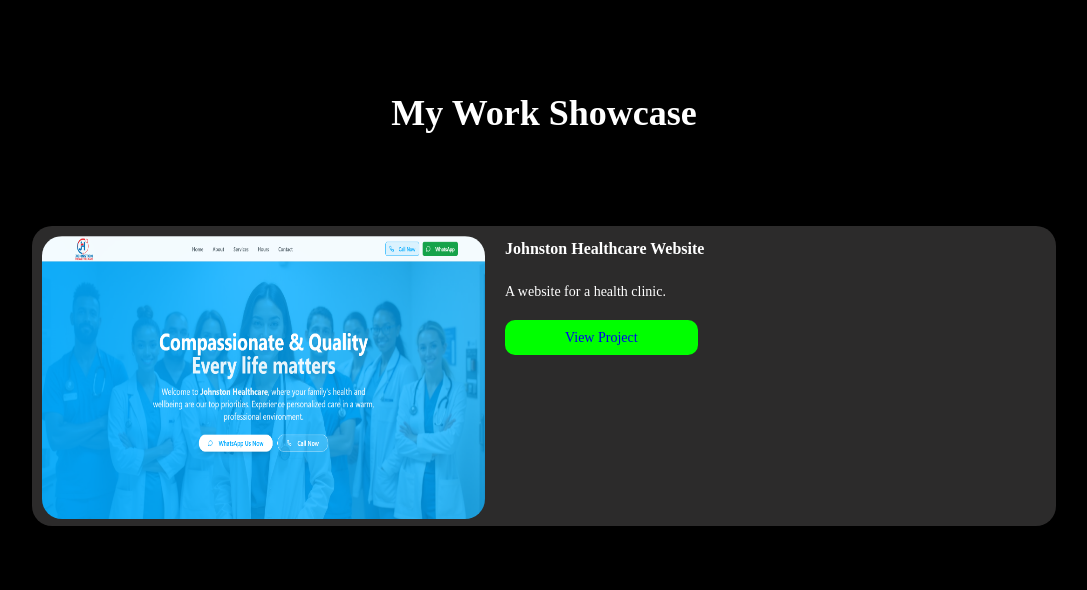
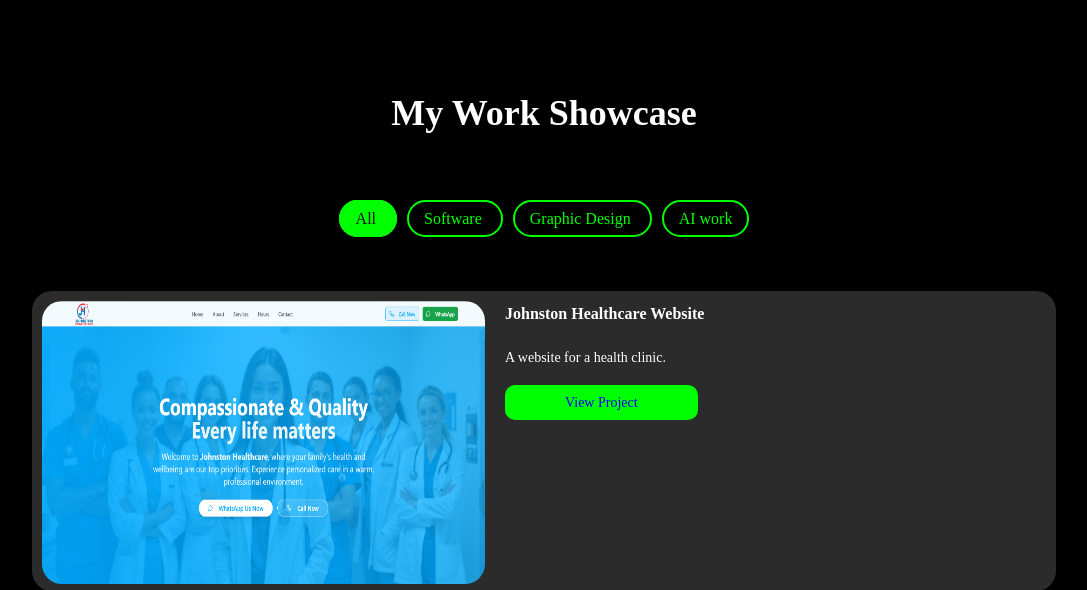
Before and after one commit to Polymathh/myportfoilio, a Django app: page / in a window 1280 px wide. Shown: the part 1465-2055 px from the top of the page, without its empty margins (96-1183 px from the left). Run offline with Django 5.2, Linux system fonts and the light colour scheme; data comes from the database, SQL or seed files in the repository.

Commit message:
initial commit

```diff
--- a/portfolio_project/main/static/css/styles.css
+++ b/portfolio_project/main/static/css/styles.css
@@ -8,8 +8,6 @@ nav ul li a{ text-decoration: none; color: #fff; font-weight: 400; font-size: 14
 nav ul li a:hover { color: #00FF00; } .hero{ text-align: center; padding: 6rem 2rem; }
 .hero h1{ font-size: 36px; padding-bottom: 14px; padding-top: 80px; font-weight: 600; }
 #p1{ font-size: 32px; font-weight: 500; padding-bottom: 14px;}
-
-
 #p2{ font-size: 24px; font-weight: 400; padding-bottom: 180px; }
 .hero .socials{ display: flex; justify-content: center; gap: 74px; }
 .hero .socials img{ width: 50px; transition: 0.3s; filter: brightness(0) invert(1); }
@@ -35,6 +33,26 @@ nav ul li a:hover { color: #00FF00; } .hero{ text-align: center; padding: 6rem 2
 /* projects section */
 .projects { padding: 5rem 10%; text-align: center; }
 .projects h2 { padding-bottom: 63px; }
+.project-nav {
+  margin: 0; padding-bottom: 40px;
+}
+.project-nav a {
+  background: transparent;
+  border: 2px solid #0f0;
+  color: #0f0;
+  padding: 8px 15px;
+  margin: 5px;
+  border-radius: 20px;
+  text-decoration: none;
+  transition: 0.3s;
+}
+.project-nav a.active,
+.project-nav a:hover {
+  background: #0f0;
+  color: #111;
+}
+
+
 .project-grid { display: grid; grid-template-columns: repeat(auto-fit, minmax(300px, 1fr)); gap: 47px; }
 .project-card { gap: 10px; display: flex; height: 300px; background: #2c2b2b; padding: 10px; border-radius: 20px; text-align: left; transition:0.3s; width: 1024px; height: 300px; margin: 20px auto; }
 .project-card:hover { transform: translateY(-6px); box-shadow: 0 0 18px rgba(0, 255, 102, 0.9); }
@@ -130,7 +148,10 @@ nav ul li a:hover { color: #00FF00; } .hero{ text-align: center; padding: 6rem 2
     .project-card h3 { font-size: 16px; font-weight: 600; margin-left: 10px; margin-bottom: 10px; }
     .project-card p { font-size: 14px; font-weight: 400; margin-left: 10px; margin-bottom: 40px; }
     .project-card .btn { background: #00FF00; width: 500px; padding: 5px 60px; border-radius: 10px; cursor: pointer; margin-top: auto; }
-
+    .project-nav a {
+      font-size: 14px;
+      padding: 6px 12px;
+    }
     .contact h2{padding-top: 60px;}
     .contact p{font-size: 12px;}
     .contact .container {
--- a/portfolio_project/main/templates/home.html
+++ b/portfolio_project/main/templates/home.html
@@ -61,6 +61,21 @@
            <!-- Project -->
             <section id="projects" class="projects">
                 <h2>My Work Showcase</h2>
+
+                <!-- Nav bar -->
+                <div class="project-nav">
+                    <a href="?category=all"
+                    class="filter-btn {% if request.GET.category == 'all' or not request.GET.category %}active{% endif %}">
+                    All
+                    </a>
+                    {% for key, label in categories %}
+                    <a href="?category={{ key }}#projects"
+                        class="filter-btn {% if request.GET.category == key %}active{% endif %}">
+                        {{ label }}
+                    </a>
+                    {% endfor %}
+                </div>
+
                 <div class="project-grid">
                     {% for project in projects %}
                         <div class="project-card">
@@ -127,6 +142,28 @@
                     navLinks.classList.remove("show");
                   });
                 });
+
+                const filterBtns = document.querySelectorAll(".filter-btn");
+                const projectCards = document.querySelectorAll(".project-card");
+
+                filterBtns.forEach(btn => {
+                btn.addEventListener("click", () => {
+                    // remove active class
+                    filterBtns.forEach(b => b.classList.remove("active"));
+                    btn.classList.add("active");
+
+                    const filter = btn.getAttribute("data-filter");
+
+                    projectCards.forEach(card => {
+                    if (filter === "all" || card.dataset.category === filter) {
+                        card.style.display = "block";
+                    } else {
+                        card.style.display = "none";
+                    }
+                    });
+                });
+                });
+
               </script>
 
 
```
